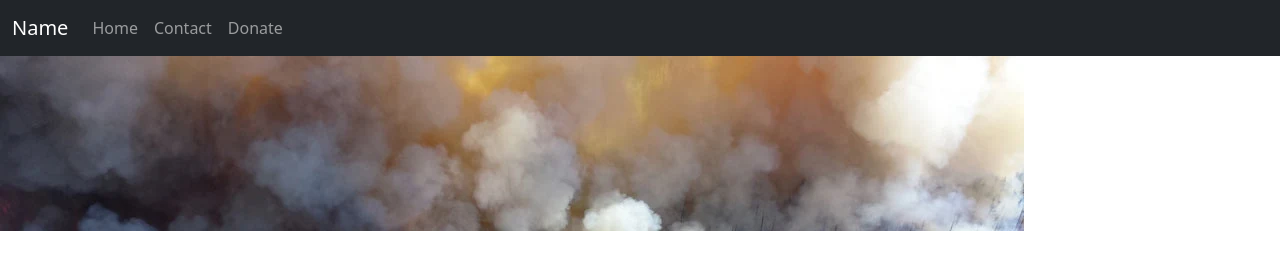
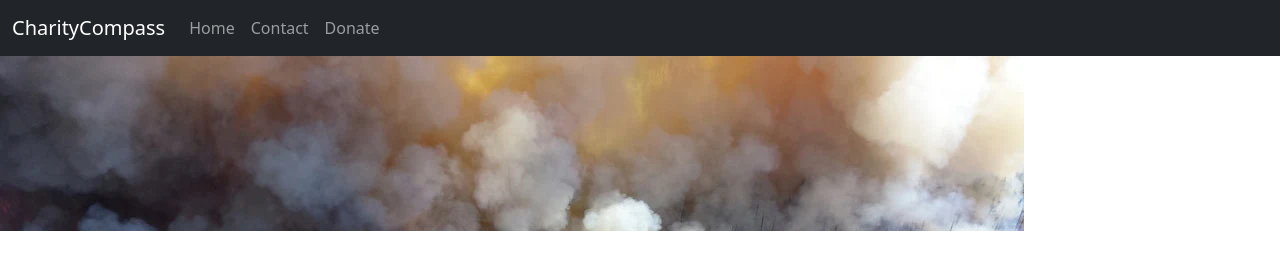
Before and after one commit to aeroavi09/Charity-Compass, a plain HTML site: page index.html in a window 1280 px wide. Drawn offline with nearby package versions, Linux system fonts and the light colour scheme.

Commit message:
Update index.html

```diff
--- a/index.html
+++ b/index.html
@@ -17,7 +17,7 @@
 <body>
   <nav class="navbar navbar-expand-lg bg-dark navbar-dark">
     <div class="container-fluid">
-      <a class="navbar-brand">Name</a>
+      <a class="navbar-brand">CharityCompass</a>
       <div class="collapse navbar-collapse" id="navbarNav">
         <ul class="navbar-nav">
           <li class="nav-item">
```
